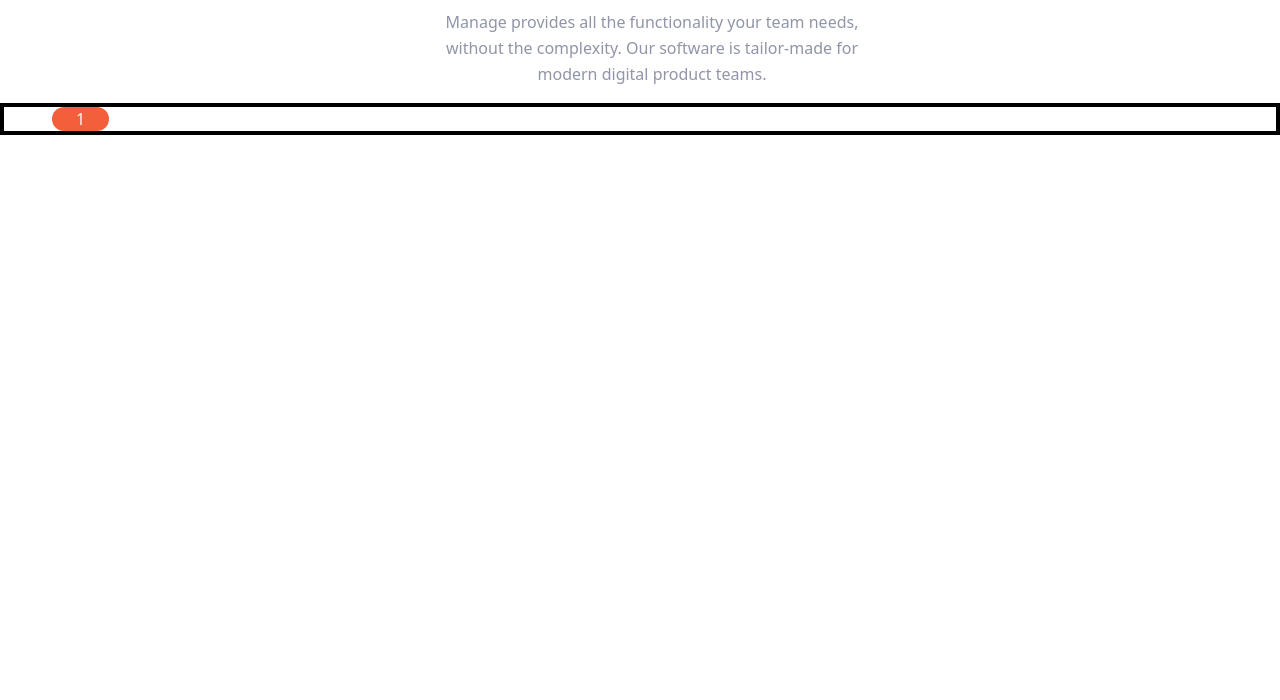
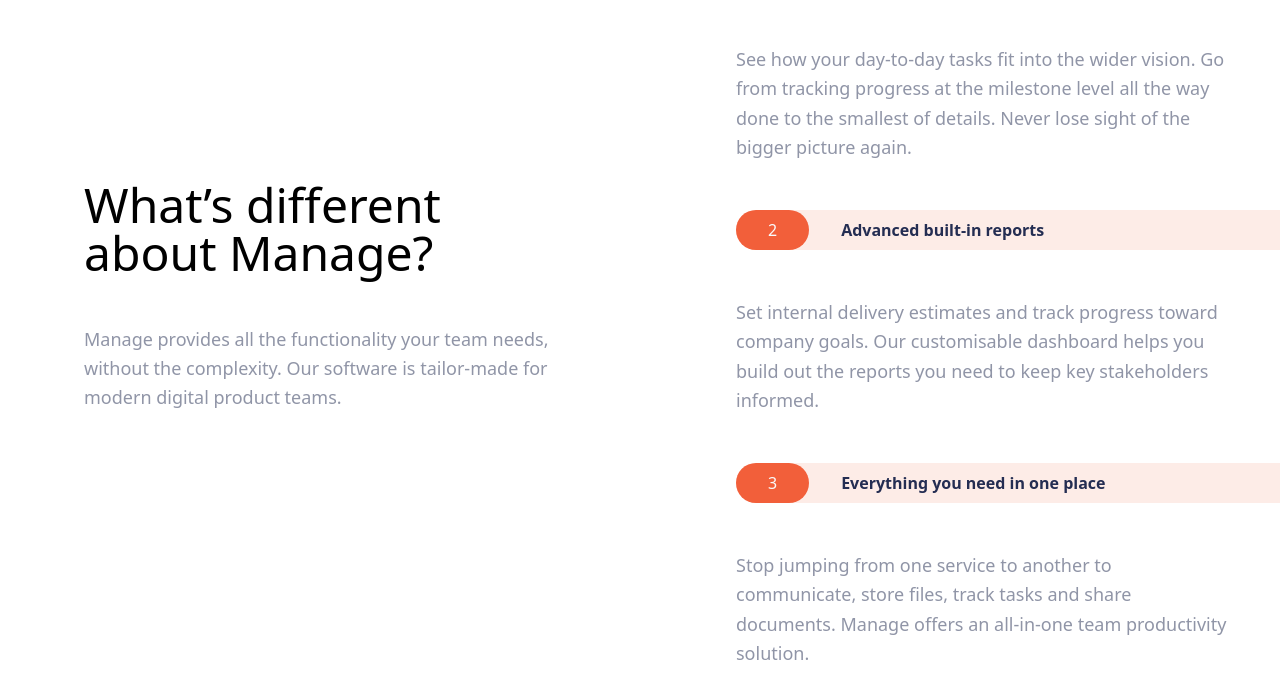
Before and after one commit to anynomous001/shiny-waddle, a website: page index.html in a window 1280 px wide. Shown: the part 815-1515 px from the top of the page. Before the commit the page ends 950 px from the top, so only its background shows below. Drawn offline with Linux system fonts and the light colour scheme.

Commit message:
feature section done i guess

```diff
--- a/index.html
+++ b/index.html
@@ -47,12 +47,12 @@
           class="items-center md:items-start flex flex-col mb-32 space-y-12 md:w-1/2"
         >
           <h1
-            class="md:text-left px-12 font-semibold text-4xl md:text-5xl text-center"
+            class="md:text-left px-12 font-medium text-4xl md:text-5xl text-center"
           >
             Bring everyone together to build better products.
           </h1>
           <p
-            class="max-w-sm text-center text-darkGrayishBlue align-self-center md:text-left"
+            class="max-w-sm text-lg text-center font-medium text-darkGrayishBlue align-self-center md:text-left"
           >
             Manage makes it simple for software teams to plan day-to-day tasks
             while keeping the larger team goals in view.
@@ -70,14 +70,19 @@
         </div>
       </div>
     </section>
-    <section id="features">
+    <section
+      id="features"
+      class="flex flex-col md:flex-row items-center md:mt-8"
+    >
       <div
-        class="left flex flex-col space-y-12 p-4 space-x-6 mx-auto items-center md:w-1/2"
+        class="left flex flex-col space-y-12 p-1 space-x-6 mx-auto items-center md:w-1/2"
       >
-        <h1 class="text-center text-4xl font-semibold px-20 md:text-5xl">
+        <h1 class="text-center text-4xl px-20 md:text-5xl md:text-start">
           What’s different about Manage?
         </h1>
-        <p class="text-center leading-relaxed text-darkGrayishBlue px-14">
+        <p
+          class="text-center text-lg font-medium leading-relaxed text-darkGrayishBlue px-14 md:text-start"
+        >
           Manage provides all the functionality your team needs, without the
           complexity. Our software is tailor-made for modern digital product
           teams.
@@ -85,10 +90,64 @@
       </div>
 
       <div
-        class="right flex flex-col space-y-12 px-12 border-4 border-black border-solid"
+        class="right flex flex-col mt-8 p-8 pr-0 space-y-12 pl-12 mx-auto md:w-1/2"
       >
-        <div class="flex flex-row">
-          <div class="rounded-full px-6 bg-brightRed text-varyLightGray">1</div>
+        <div
+          class="flex flex-row ml-12 rounded-l-full bg-brightRedSuperLight h-10"
+        >
+          <div
+            class="flex items-center rounded-3xl px-8 bg-brightRed text-varyLightGray"
+          >
+            1
+          </div>
+          <p class="text-darkBlue self-center px-8 text-darkBlue font-bold">
+            Track Your Company - Wide Progress
+          </p>
+        </div>
+        <div class="px-12 leading-relaxed text-lg">
+          <p class="text-darkGrayishBlue font-medium">
+            See how your day-to-day tasks fit into the wider vision. Go from
+            tracking progress at the milestone level all the way done to the
+            smallest of details. Never lose sight of the bigger picture again.
+          </p>
+        </div>
+        <div
+          class="flex flex-row ml-12 rounded-l-full bg-brightRedSuperLight h-10"
+        >
+          <div
+            class="flex items-center rounded-3xl px-8 bg-brightRed text-varyLightGray"
+          >
+            2
+          </div>
+          <p class="text-darkBlue self-center px-8 text-darkBlue font-bold">
+            Advanced built-in reports
+          </p>
+        </div>
+        <div class="px-12 leading-relaxed text-lg">
+          <p class="text-darkGrayishBlue font-medium">
+            Set internal delivery estimates and track progress toward company
+            goals. Our customisable dashboard helps you build out the reports
+            you need to keep key stakeholders informed.
+          </p>
+        </div>
+        <div
+          class="flex flex-row ml-12 rounded-l-full bg-brightRedSuperLight h-10"
+        >
+          <div
+            class="flex items-center rounded-3xl px-8 bg-brightRed text-varyLightGray"
+          >
+            3
+          </div>
+          <p class="text-darkBlue self-center px-8 text-darkBlue font-bold">
+            Everything you need in one place
+          </p>
+        </div>
+        <div class="px-12 leading-relaxed text-lg">
+          <p class="text-darkGrayishBlue font-medium">
+            Stop jumping from one service to another to communicate, store
+            files, track tasks and share documents. Manage offers an all-in-one
+            team productivity solution.
+          </p>
         </div>
       </div>
     </section>
@@ -96,22 +155,12 @@
 
 
 
-  Track company-wide progress
-  See how your day-to-day tasks fit into the wider vision. Go from
-  tracking progress at the milestone level all the way done to the
-  smallest of details. Never lose sight of the bigger picture again.
 
   02
-  Advanced built-in reports
-  Set internal delivery estimates and track progress toward company
-  goals. Our customisable dashboard helps you build out the reports
-  you need to keep key stakeholders informed.
+
 
   03
-  Everything you need in one place
-  Stop jumping from one service to another to communicate, store files,
-  track tasks and share documents. Manage offers an all-in-one team
-  productivity solution.
+
 
   What they’ve said
 
```
Also changed, not shown: css/main.css.
